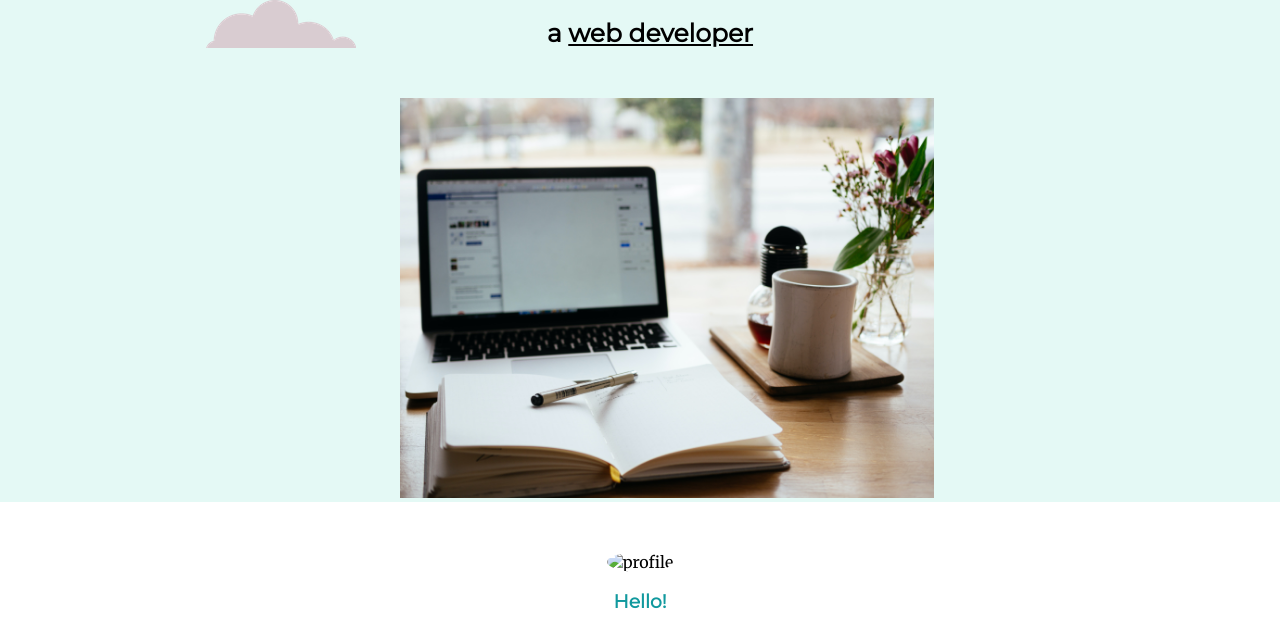
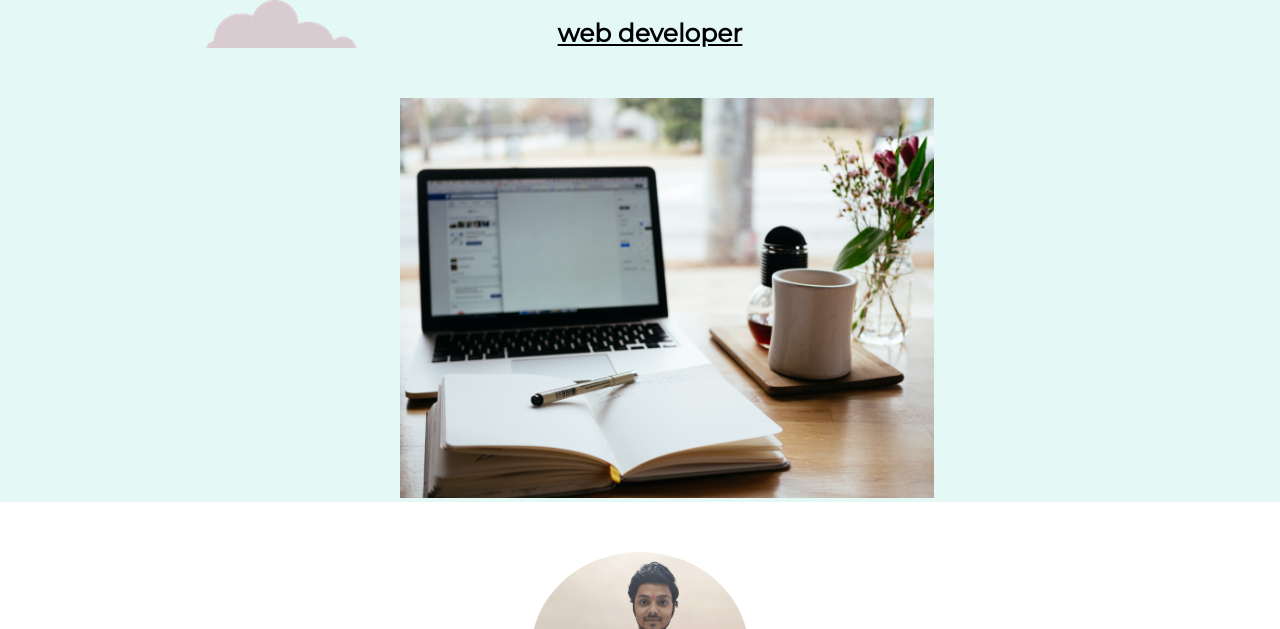
Before and after one commit to tejasbijawe07/mysite, a plain HTML site: page index.html in a window 1280 px wide. Shown: the part 285-914 px from the top of the page. Drawn offline with Linux system fonts and the light colour scheme.

Commit message:
Update index.html

```diff
--- a/index.html
+++ b/index.html
@@ -16,7 +16,7 @@
 
         <img class="top-cloud" src="Images/cloud.png" alt="cloud-img">
         <h1>I'm Tejas</h1>
-        <h2><b>a <span class="web">web developer</b></span></h2>
+        <h2><b> <span class="web">web developer</b></span></h2>
         <img class="bottom-cloud" src="Images/cloud.png" alt="cloud-img">
         <img class="comp-coffee-img" src="Images/Comp coffee.jpg" height="400px" alt="comp-img">
     </div>
@@ -24,7 +24,7 @@
 
     <div class="middle-container">
         <div class="profile">
-          <img id ="circular" src="images/profile photo.jpeg" alt="profile">
+          <img id ="circular" src="Images/profile photo.png" alt="profile">
           <h3>Hello!</h3>
           <p class="intro">I am currently in third year pursuing EnTc Engineering. I am a Web Developer and learning programming.</p>
         </div>
```
